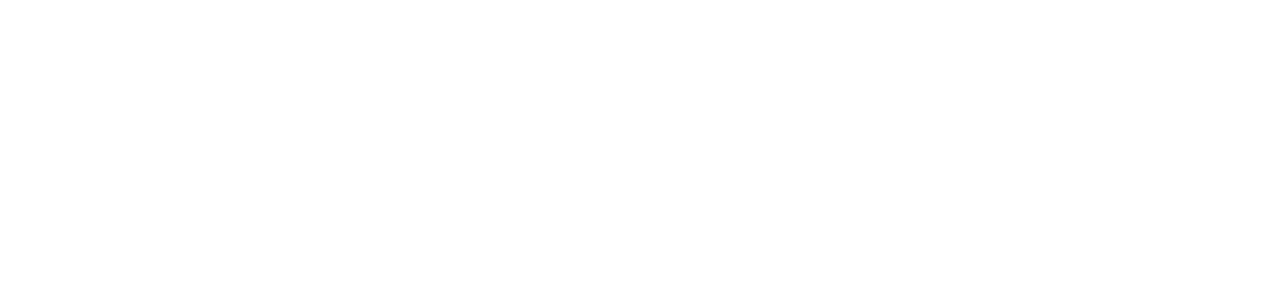
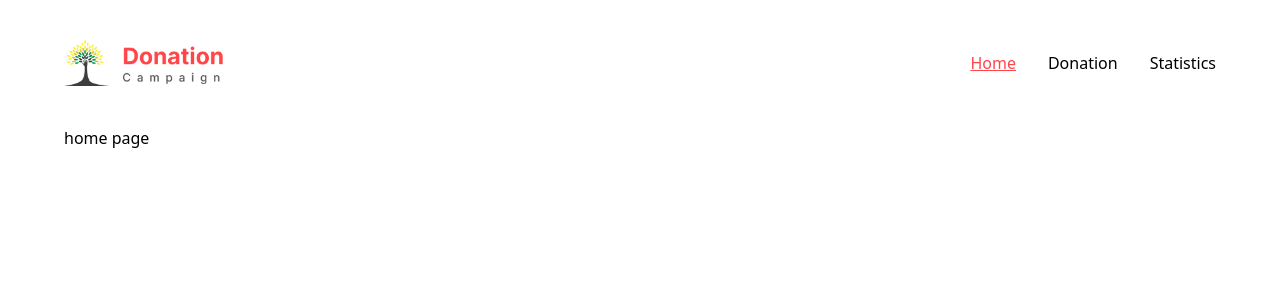
Before and after one commit to rhmunna143/donation-campaign, a React (Vite) app: page / in a window 1280 px wide. Shown: the top 300 px of the page. Built offline with nearby package versions, Linux system fonts and the light colour scheme.

Commit message:
navigation bar created

```diff
--- a/index.html
+++ b/index.html
@@ -2,9 +2,9 @@
 <html lang="en" data-theme="light">
   <head>
     <meta charset="UTF-8" />
-    <link rel="icon" type="image/svg+xml" href="/vite.svg" />
+    <link rel="icon" type="image/svg+xml" href="/Logo.png" />
     <meta name="viewport" content="width=device-width, initial-scale=1.0" />
-    <title>Vite + React</title>
+    <title>Donation Camp</title>
   </head>
   <body>
     <div id="root"></div>
--- /dev/null
+++ b/src/components/header/Nav.jsx
@@ -0,0 +1,29 @@
+import { NavLink } from "react-router-dom";
+
+
+const Nav = () => {
+    return (
+        <nav className="py-10 flex justify-between items-center">
+            <div className="logo">
+                <img className="w-40" src="./Logo.png" alt="" />
+            </div>
+
+            <div className="nav">
+                <ul className="flex gap-8">
+                    <li><NavLink to="/" className={({ isActive, isPending }) =>
+                        isPending ? "pending" : isActive ? "text-[#FF444A] underline" : ""
+                    }>Home</NavLink></li>
+                    <li><NavLink to="/donation" className={({ isActive, isPending }) =>
+                        isPending ? "pending" : isActive ? "text-[#FF444A] underline" : ""
+                    }>Donation</NavLink></li>
+                    <li><NavLink to="/statistics" className={({ isActive, isPending }) =>
+                        isPending ? "pending" : isActive ? "text-[#FF444A] underline" : ""
+                    }>Statistics</NavLink></li>
+
+                </ul>
+            </div>
+        </nav>
+    );
+};
+
+export default Nav;
--- /dev/null
+++ b/src/layout/rootLayout.jsx
@@ -0,0 +1,16 @@
+import { Outlet } from "react-router-dom";
+import Nav from "../components/header/Nav";
+
+
+const RootLayout = () => {
+    return (
+        <div className="max-w-6xl mx-auto">
+            <Nav></Nav>
+
+
+            <Outlet></Outlet>
+        </div>
+    );
+};
+
+export default RootLayout;
--- a/src/main.jsx
+++ b/src/main.jsx
@@ -1,9 +1,11 @@
 import React from 'react'
 import ReactDOM from 'react-dom/client'
 import './index.css'
+import { RouterProvider } from 'react-router-dom'
+import myRouter from './myRouter/myRouter'
 
 ReactDOM.createRoot(document.getElementById('root')).render(
   <React.StrictMode>
-
+    <RouterProvider router={myRouter}></RouterProvider>
   </React.StrictMode>,
 )
--- /dev/null
+++ b/src/myRouter/myRouter.jsx
@@ -0,0 +1,32 @@
+import { createBrowserRouter } from 'react-router-dom';
+import RootLayout from '../layout/rootLayout';
+import Home from '../pages/Home';
+import Donation from '../pages/Donation/Donation';
+import ErrorPage from '../pages/ErrorPage/ErrorPage';
+import Statistics from '../pages/Statistics/Statistics';
+
+const myRouter = createBrowserRouter([
+    {
+        path: "/",
+        element: <RootLayout></RootLayout>,
+        errorElement: <ErrorPage></ErrorPage>,
+        children: [
+            {
+                path: "/",
+                element: <Home></Home>
+            },
+
+            {
+                path: "/donation",
+                element: <Donation></Donation>
+            },
+
+            {
+                path: "/statistics",
+                element: <Statistics></Statistics>
+            }
+        ]
+    }
+])
+
+export default myRouter;
--- /dev/null
+++ b/src/pages/Donation/Donation.jsx
@@ -0,0 +1,10 @@
+
+const Donation = () => {
+    return (
+        <div>
+            Donat page
+        </div>
+    );
+};
+
+export default Donation;
--- /dev/null
+++ b/src/pages/ErrorPage/ErrorPage.jsx
@@ -0,0 +1,11 @@
+
+
+const ErrorPage = () => {
+    return (
+        <div>
+            ERROR!!!! 40004 !!!! Not Found!!
+        </div>
+    );
+};
+
+export default ErrorPage;
--- /dev/null
+++ b/src/pages/Home.jsx
@@ -0,0 +1,11 @@
+
+
+const Home = () => {
+    return (
+        <div>
+            home page
+        </div>
+    );
+};
+
+export default Home;
--- /dev/null
+++ b/src/pages/Statistics/Statistics.jsx
@@ -0,0 +1,11 @@
+
+
+const Statistics = () => {
+    return (
+        <div>
+            tatistic page
+        </div>
+    );
+};
+
+export default Statistics;
```
Also changed, not shown: public/Logo.png (added).
